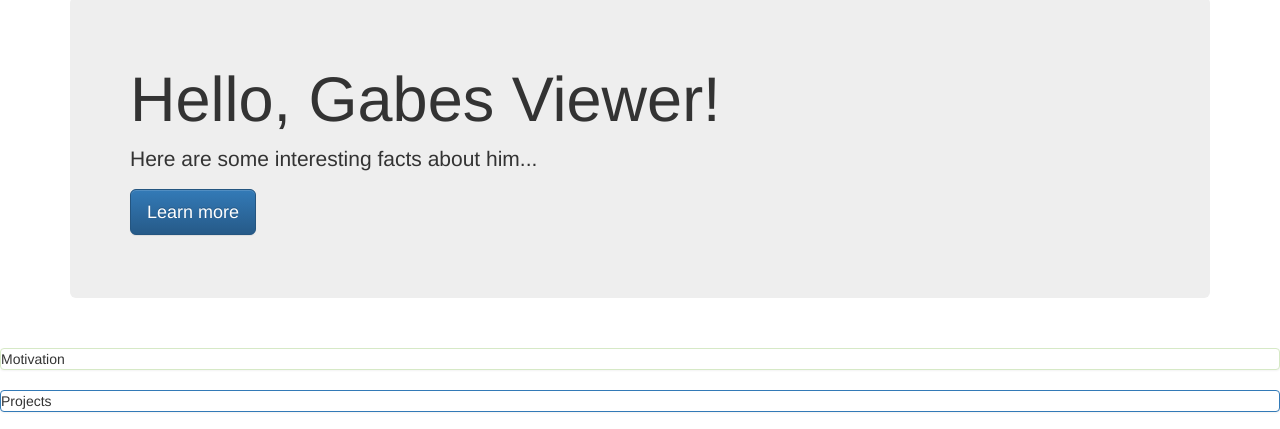
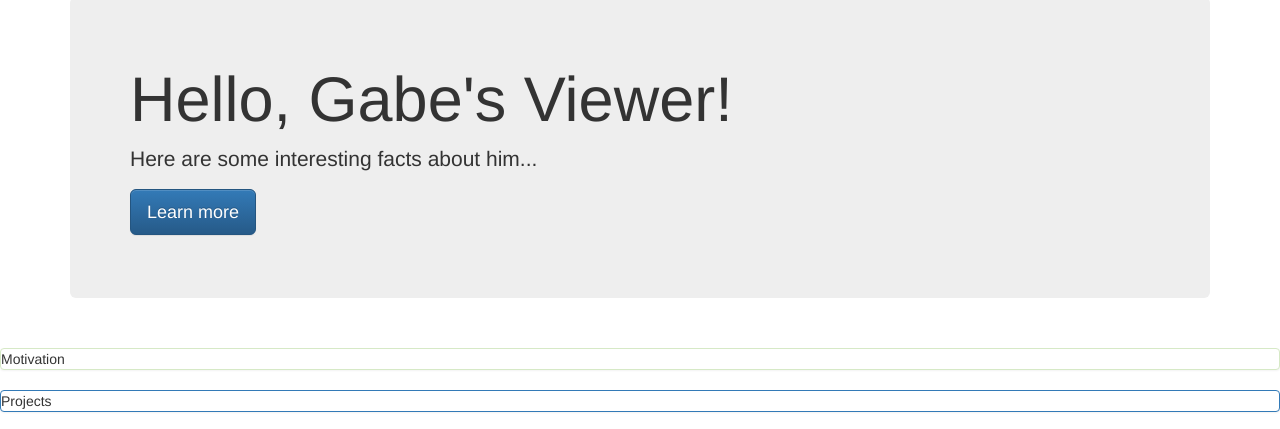
Before and after one commit to Keyner32/Webpage, a plain HTML site: page index.html in a window 1280 px wide. Shown: the part 370-799 px from the top of the page. Drawn offline with nearby package versions, Linux system fonts and the light colour scheme.

Commit message:
text fixes

```diff
--- a/index.html
+++ b/index.html
@@ -75,7 +75,7 @@
 
 <img src="http://data.en.yibada.com/data/images/full/20022/nike-logo.jpeg?w=685" alt="" class="img-circle" style="width:300px"><br>
 <div class="jumbotron">
-  <h1>Hello, Gabes Viewer!</h1>
+  <h1>Hello, Gabe's Viewer!</h1>
   <p>Here are some interesting facts about him...</p>
   <p><a class="btn btn-primary btn-lg" href="#" role="button">Learn more</a></p>
 </div>
```
